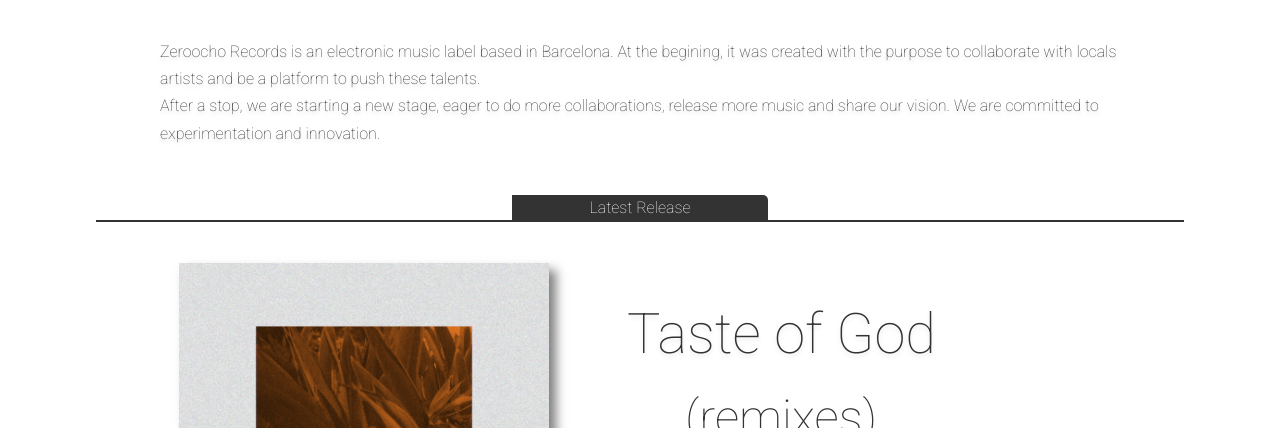
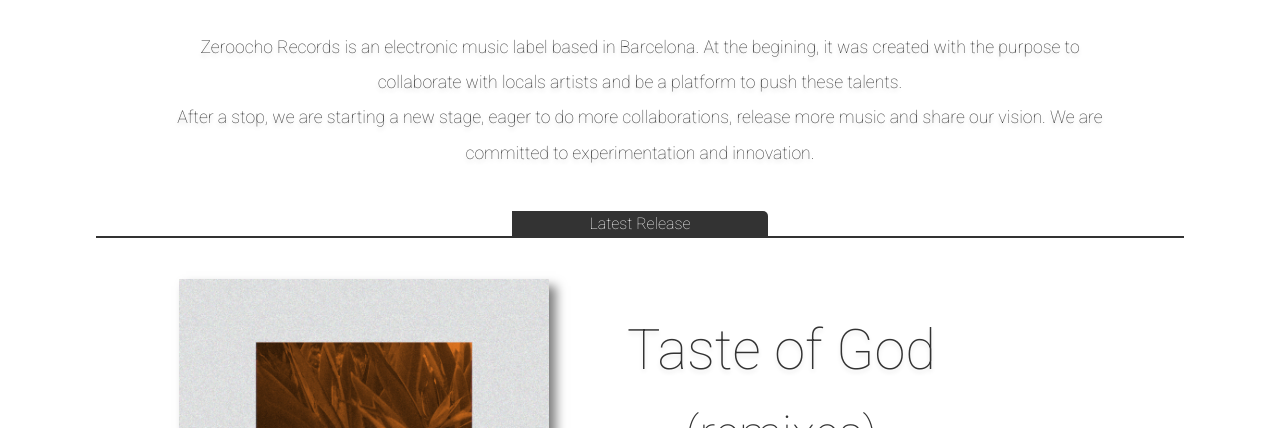
Before and after one commit to ghostly08/zeroocho-website, a plain HTML site: page index.html in a window 1280 px wide. Shown: the part 672-1100 px from the top of the page. Drawn offline with nearby package versions, Linux system fonts and the light colour scheme.

Commit message:
web cover

```diff
--- a/css/styles.css
+++ b/css/styles.css
@@ -111,12 +111,6 @@ background-size: cover; /*Adapta la imagen al tamaño del monitor*/
 margin-top: 0px;
 padding-bottom: 670px;
 }
-
-/*.about {
-  position: absolute;
-  top: 300px;
-  color: #ffff;
-}*/
 
 /* -------------------------------
        Redes Container
@@ -727,17 +721,24 @@ text-align: left;
   }
 
   .about {
+    /*position: absolute;*/
     width: 75%;
+    /*top: 380px;
+    left: 10%;
+    padding: 8px;*/
     margin-left: auto;
     margin-right: auto;
+    /*background-color: rgba(30, 30, 30, 0.7);*/
   }
 
   .about p {
-    text-align: left;
-    margin-top: 2.5em;
-    margin-bottom: 3em;
-    font-size: 1em;
-    font-weight: 400;
+    color: #333;
+    text-align: center;
+    line-height: 2;
+    margin-top: .5em;
+    margin-bottom: .5em;
+    font-size: 1.1em;
+    font-weight: 300;
   }
 
   .premieres-container {
```
Also changed, not shown: 1 other file.
